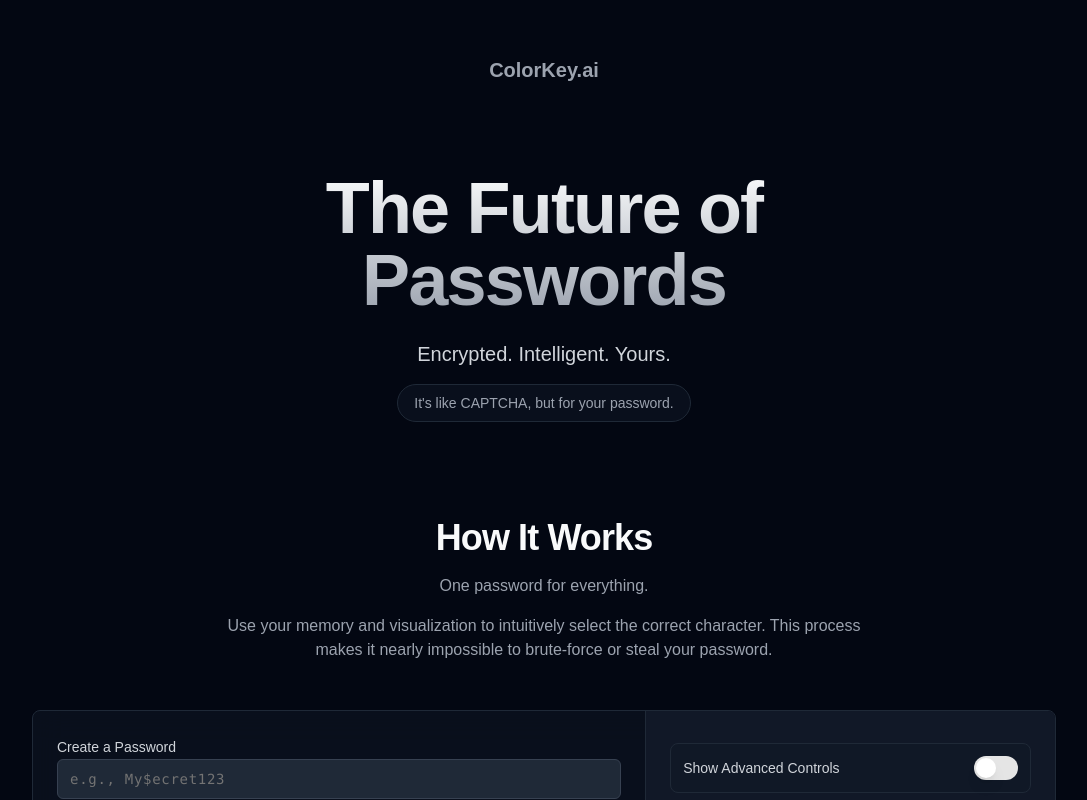
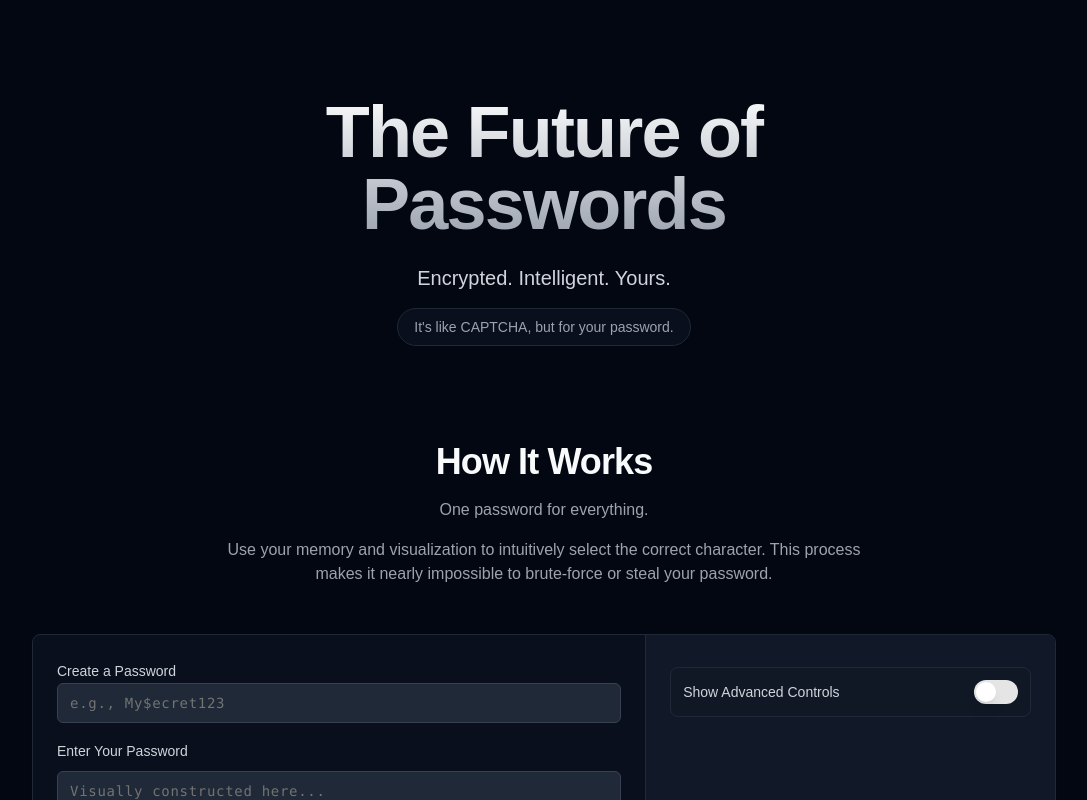
Before and after one commit to spacexengineer/colorkey, a Next.js app: page / in a window 1280 px wide. Shown: the top 800 px of the page, without its empty margins (96-1183 px from the left). Built offline with nearby package versions, Linux system fonts and the light colour scheme.

Commit message:
Remove ColorKey.ai header from top of page

```diff
--- a/app/page.tsx
+++ b/app/page.tsx
@@ -6,11 +6,6 @@ export default function LandingPage() {
     <div className="bg-gray-950 text-gray-50 min-h-screen flex flex-col items-center p-4 sm:p-6 lg:p-8">
       <div className="absolute inset-0 -z-10 h-full w-full bg-gray-950 bg-[radial-gradient(#1d4ed8_1px,transparent_1px)] [background-size:32px_32px]" />
 
-      <header className="w-full py-6">
-        <div className="container max-w-3xl mx-auto text-center">
-          <h1 className="text-xl font-semibold text-gray-400">ColorKey.ai</h1>
-        </div>
-      </header>
 
       <main className="flex-1 w-full">
         <section
```
Also changed, not shown: 1 other file (tests, documents, lock files or other folders).
